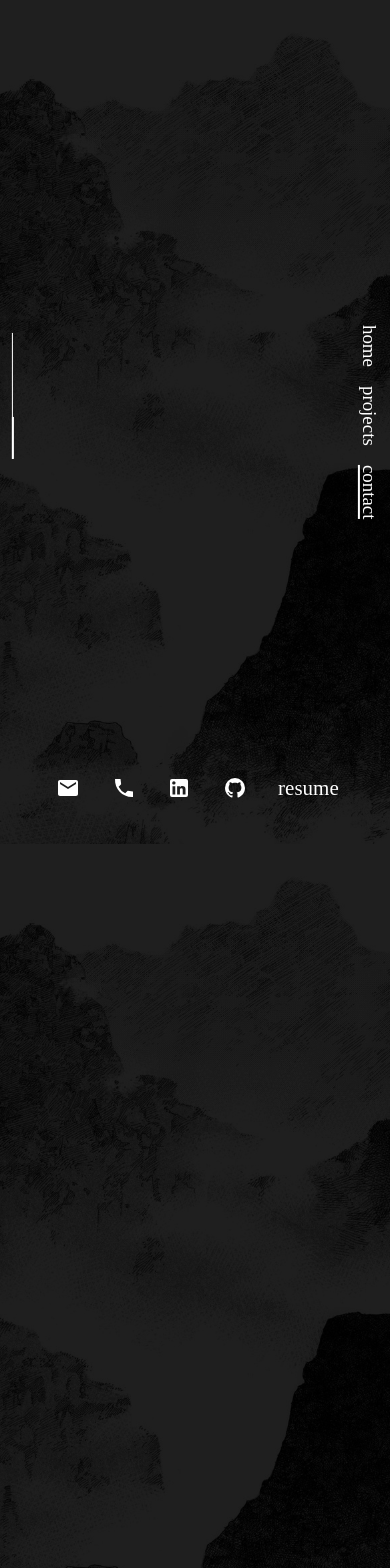
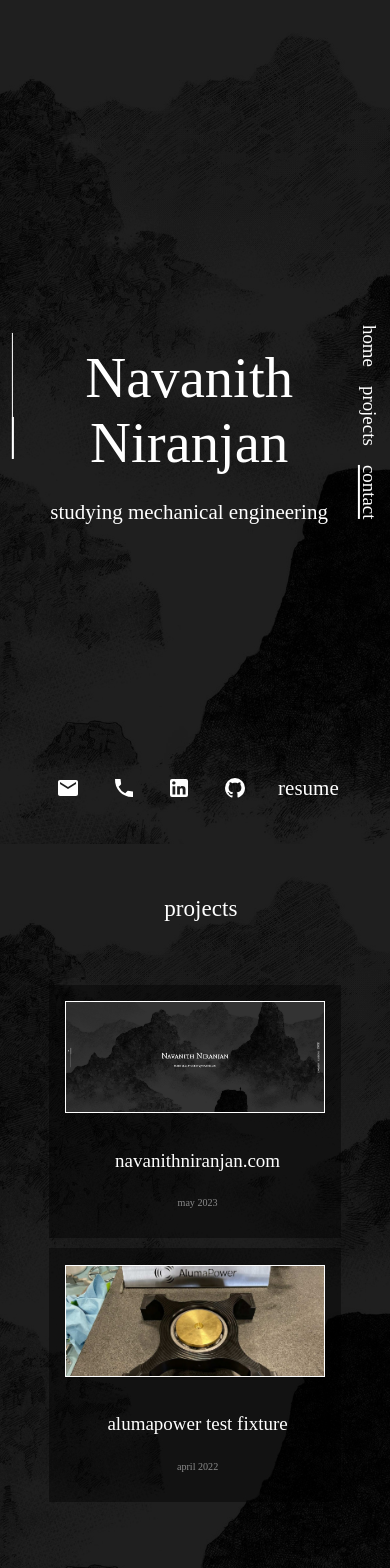
Before and after one commit to navanith-niranjan/personal-website, a React (Create React App) app: page / in a window 390 px wide. Shown: the top 1568 px of the page. Built offline with nearby package versions, Linux system fonts and the light colour scheme; a web font is replaced by a local one.

Commit message:
mobile fix

```diff
--- a/src/ProjectsList.css
+++ b/src/ProjectsList.css
@@ -99,7 +99,7 @@
         flex-direction: column;
         height: 30vh;
         box-sizing: border-box;
-        overflow: hidden;
+        overflow-x: hidden;
     }
     .projects-item:hover > .project-image {
         display: none;
--- a/src/index.css
+++ b/src/index.css
@@ -143,4 +143,7 @@ section {
     justify-content: center;
     align-items: center;
   }
+  .hide {
+    opacity: 1;
+  }
 }
```
